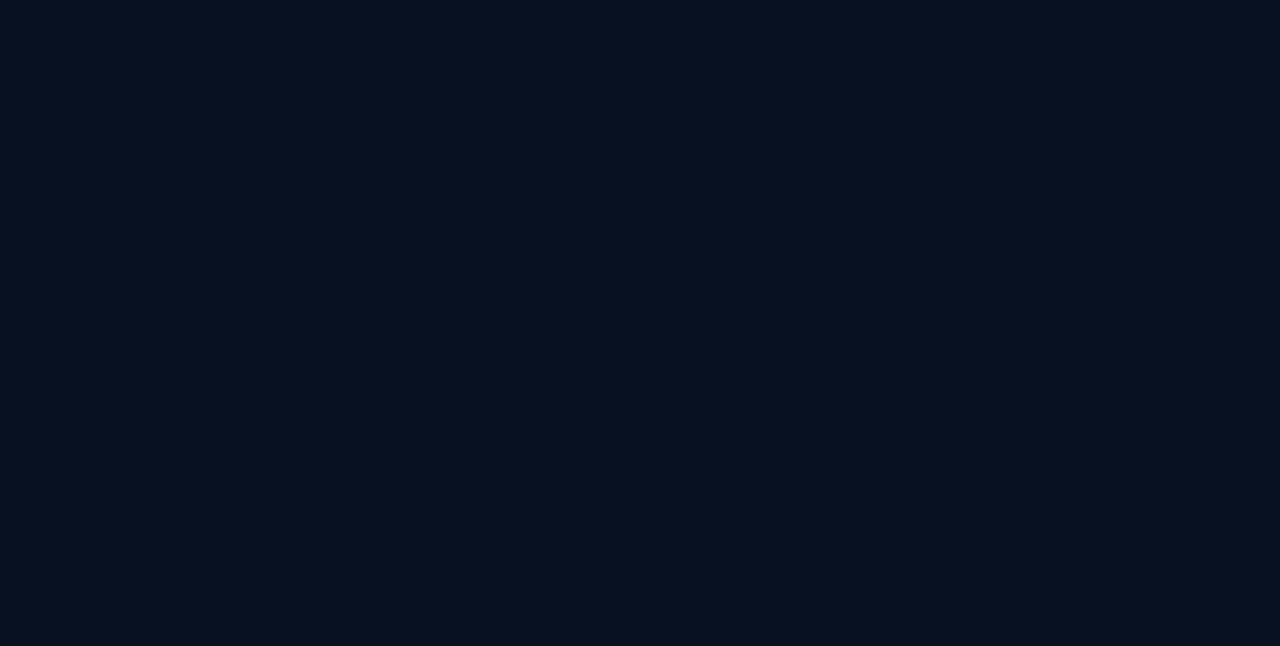
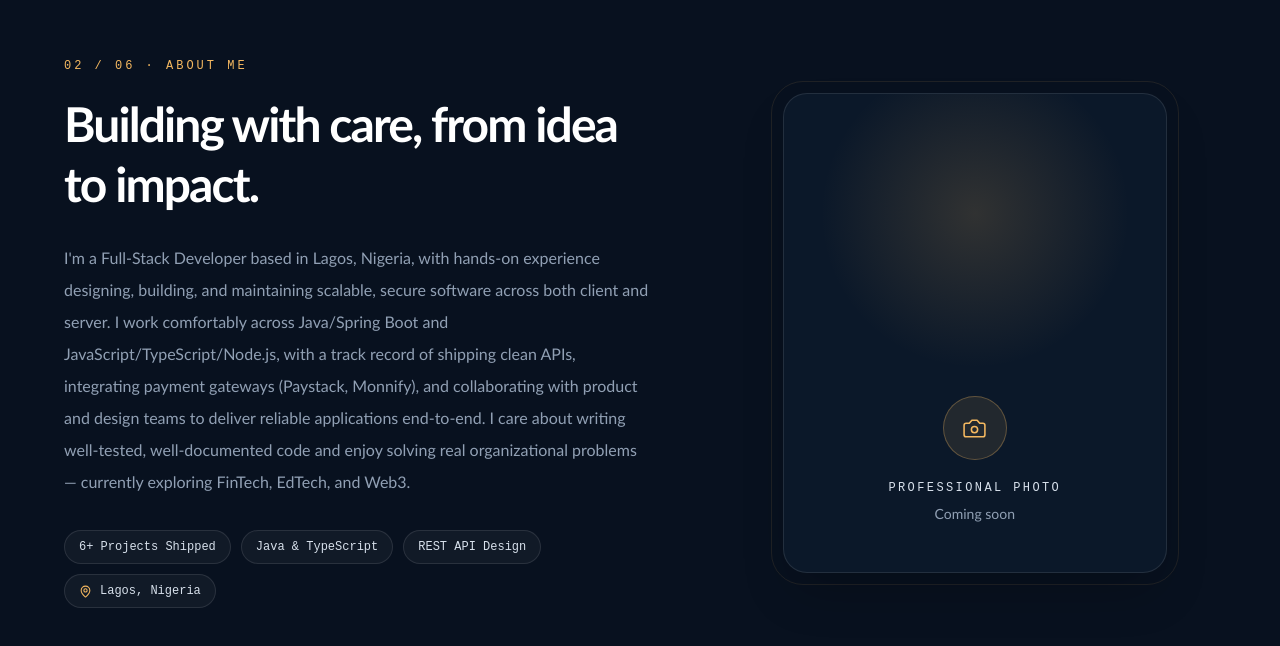
Before and after one commit to Spider1201/onatade-portfolio, a Next.js app: page / in a window 1280 px wide. Shown: the part 870-1516 px from the top of the page. Before the commit the page ends 800 px from the top, so only its background shows below. Built offline with nearby package versions, Linux system fonts and the light colour scheme.

Commit message:
Add About  section

```diff
--- a/app/page.tsx
+++ b/app/page.tsx
@@ -1,3 +1,4 @@
+import { About } from "@/components/About";
 import { Hero } from "@/components/Hero";
 import { Navbar } from "@/components/Navbar";
 
@@ -6,6 +7,7 @@ export default function Home() {
     <main>
       <Navbar />
       <Hero />
+      <About />
     </main>
   );
 }
--- /dev/null
+++ b/components/About.tsx
@@ -0,0 +1,59 @@
+"use client";
+
+import { motion } from "framer-motion";
+import { Camera, MapPin } from "lucide-react";
+
+const highlights = [
+  "6+ Projects Shipped",
+  "Java & TypeScript",
+  "REST API Design",
+  "Lagos, Nigeria",
+];
+
+export function About() {
+  return (
+    <section id="about" className="relative overflow-hidden px-6 py-24 sm:px-10 lg:px-16 lg:py-32">
+      <motion.div
+        initial={{ opacity: 0, y: 24 }}
+        whileInView={{ opacity: 1, y: 0 }}
+        viewport={{ once: true, amount: 0.2 }}
+        transition={{ duration: 0.7 }}
+        className="mx-auto grid w-full max-w-6xl items-center gap-14 lg:grid-cols-[1.1fr_0.9fr] lg:gap-20"
+      >
+        <div>
+          <p className="mb-5 font-mono text-xs uppercase tracking-[0.25em] text-[#f4b860]">02 / 06 · About me</p>
+          <h2 className="max-w-xl text-4xl font-bold leading-tight tracking-[-0.04em] text-white sm:text-5xl">
+            Building with care, from idea to impact.
+          </h2>
+          <p className="mt-7 max-w-2xl text-base leading-8 text-[#91a0b4]">
+            I&apos;m a Full-Stack Developer based in Lagos, Nigeria, with hands-on experience designing, building, and maintaining scalable, secure software across both client and server. I work comfortably across Java/Spring Boot and JavaScript/TypeScript/Node.js, with a track record of shipping clean APIs, integrating payment gateways (Paystack, Monnify), and collaborating with product and design teams to deliver reliable applications end-to-end. I care about writing well-tested, well-documented code and enjoy solving real organizational problems — currently exploring FinTech, EdTech, and Web3.
+          </p>
+          <div className="mt-8 flex flex-wrap gap-2.5" aria-label="Professional highlights">
+            {highlights.map((highlight) => (
+              <span key={highlight} className="inline-flex items-center gap-2 rounded-full border border-white/10 bg-white/[0.04] px-3.5 py-2 font-mono text-xs text-[#d7e0eb]">
+                {highlight === "Lagos, Nigeria" && <MapPin size={13} className="text-[#f4b860]" />}
+                {highlight}
+              </span>
+            ))}
+          </div>
+        </div>
+
+        <div className="relative mx-auto w-full max-w-sm">
+          <div className="absolute -inset-3 rounded-[2rem] border border-[#f4b860]/10" />
+          <div className="relative flex aspect-[4/5] items-end overflow-hidden rounded-3xl border border-white/10 bg-[#0b1829] shadow-2xl shadow-black/25">
+            <div className="absolute inset-0 bg-[radial-gradient(circle_at_50%_25%,rgba(244,184,96,0.16),transparent_38%)]" />
+            <div className="relative flex w-full items-center justify-center pb-12 text-center">
+              <div>
+                <div className="mx-auto mb-5 flex h-16 w-16 items-center justify-center rounded-full border border-[#f4b860]/30 bg-[#f4b860]/10 text-[#f4b860]">
+                  <Camera size={25} strokeWidth={1.5} aria-hidden="true" />
+                </div>
+                <p className="font-mono text-xs uppercase tracking-[0.2em] text-[#d7e0eb]">Professional photo</p>
+                <p className="mt-2 text-sm text-[#91a0b4]">Coming soon</p>
+              </div>
+            </div>
+          </div>
+        </div>
+      </motion.div>
+    </section>
+  );
+}
```
